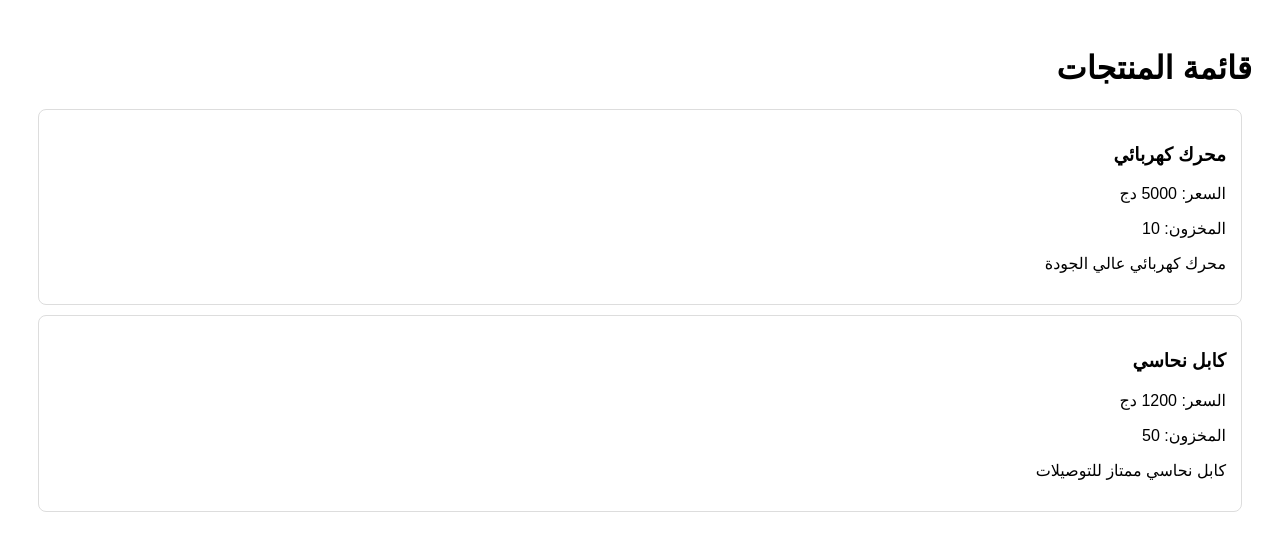
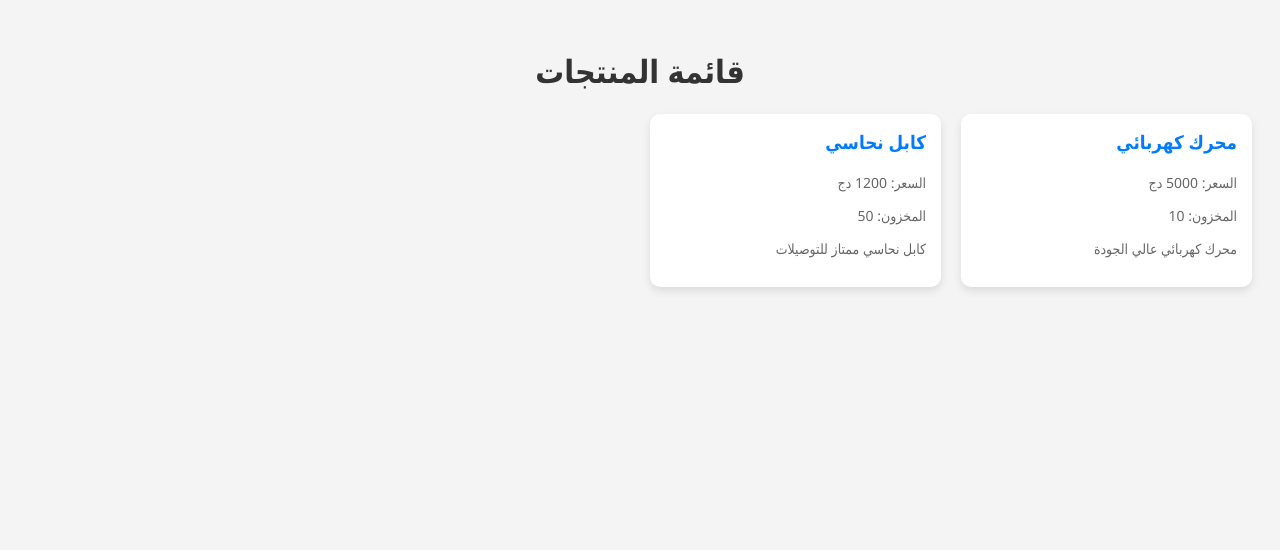
Before and after one commit to abdou1986-bvb/My-shop, a plain HTML site: page index.html in a window 1280 px wide. Drawn offline with Linux system fonts and the light colour scheme.

Commit message:
Update index.html

```diff
--- a/index.html
+++ b/index.html
@@ -1,11 +1,16 @@
 <!DOCTYPE html>
-<html dir="rtl" lang="ar">
+<html lang="ar" dir="rtl">
 <head>
     <meta charset="UTF-8">
     <title>متجري الخاص</title>
     <style>
-        body { font-family: sans-serif; padding: 20px; }
-        .product { border: 1px solid #ddd; padding: 15px; margin: 10px; border-radius: 8px; }
+        body { font-family: 'Segoe UI', Tahoma, Geneva, Verdana, sans-serif; background-color: #f4f4f4; padding: 20px; direction: rtl; }
+        h1 { text-align: center; color: #333; }
+        #products { display: grid; grid-template-columns: repeat(auto-fill, minmax(250px, 1fr)); gap: 20px; }
+        .product { background: white; border-radius: 10px; padding: 15px; box-shadow: 0 4px 8px rgba(0,0,0,0.1); transition: transform 0.2s; }
+        .product:hover { transform: translateY(-5px); }
+        .product h3 { color: #007bff; margin-top: 0; }
+        .product p { color: #666; font-size: 14px; }
     </style>
 </head>
 <body>
@@ -25,11 +30,13 @@
                         <p>السعر: ${item.price} دج</p>
                         <p>المخزون: ${item.stock}</p>
                         <p>${item.description}</p>
-                        </div>`;
+                    </div>
+                `;
             });
         })
         .catch(err => {
-                document.getElementById('products').innerHTML = "حدث خطأ في تحميل البيانات.";
+            document.getElementById('products').innerHTML = 'حدث خطأ أثناء تحميل البيانات.';
+            console.error(err);
         });
     </script>
 </body>
```
Lines whose indentation alone changed are shown as unchanged.
